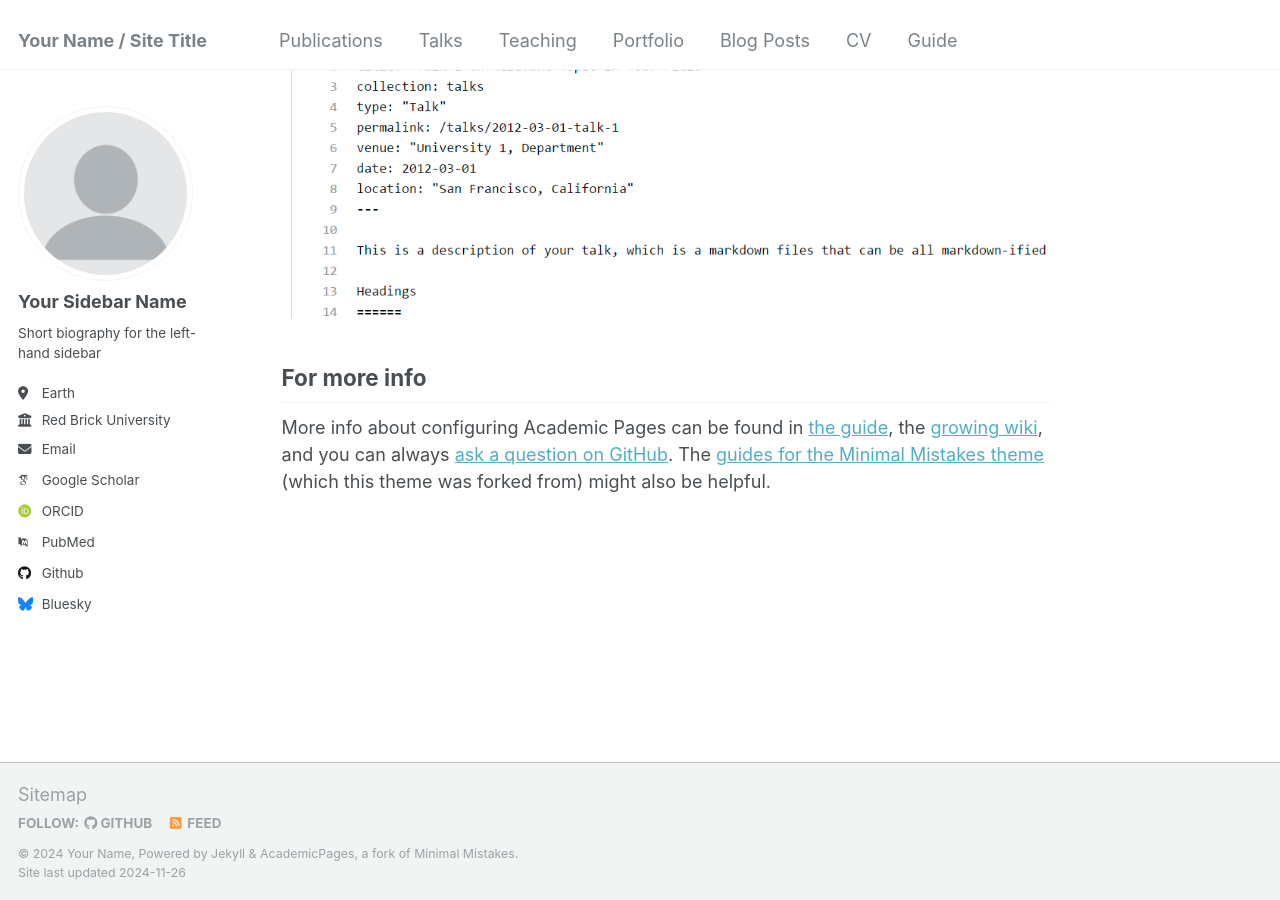
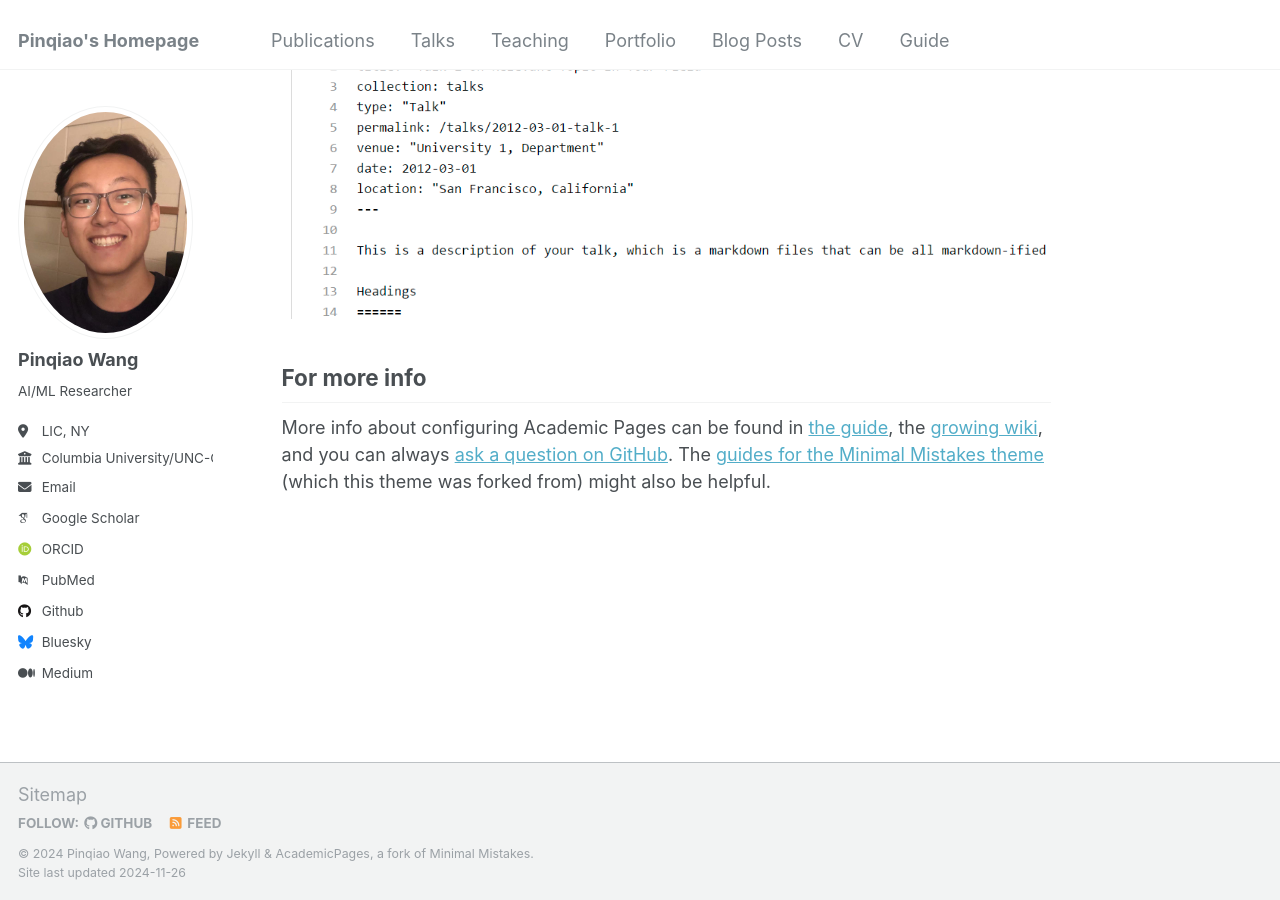
Before and after one commit to PinqiaoWang/PinqiaoWang.github.io, a Jekyll site: the page built from _pages/about.md, in a window 1280 px wide and 900 px high, scrolled down 2643 px. Built offline with Jekyll 4.4.1, drawn with Linux system fonts in a browser that asks for light colours; some web fonts are replaced.

Commit message:
Update _config.yml

```diff
--- a/_config.yml
+++ b/_config.yml
@@ -8,11 +8,11 @@
 
 # Basic Site Settings
 locale                   : "en-US"
-title                    : "Your Name / Site Title"
+title                    : "Pinqiao's Homepage"
 title_separator          : "-"
-name                     : &name "Your Name"
-description              : &description "personal description"
-url                      : https://academicpages.github.io # the base hostname & protocol for your site e.g. "https://[your GitHub username].github.io"
+name                     : &name "Pinqiao Wang"
+description              : &description "AI/ML Researcher"
+url                      : https://pinqiaowang.github.io # the base hostname & protocol for your site e.g. "https://[your GitHub username].github.io"
 baseurl                  : "" # the subpath of your site, e.g. "/blog"
 repository               : "academicpages/academicpages.github.io"
 
@@ -21,20 +21,20 @@ repository               : "academicpages/academicpages.github.io"
 #               Additional customization can be done by editing /_includes/author-profile.html
 author:
   # Biographic information
-  avatar           : "profile.png"
-  name             : "Your Sidebar Name"
+  avatar           : "profile.jpg"
+  name             : "Pinqiao Wang"
   pronouns         : # example: "she/her"
-  bio              : "Short biography for the left-hand sidebar"
-  location         : "Earth"
-  employer         : "Red Brick University"
+  bio              : "AI/ML Researcher"
+  location         : "LIC, NY"
+  employer         : "Columbia University/UNC-CH"
   uri              : # URL
-  email            : "none@example.org"
+  email            : "pw2594@columbia.edu"
 
   # Academic websites
   arxiv            : # URL - Update with the correct link to your profile
   googlescholar    : "https://scholar.google.com/citations?user=PS_CX0AAAAAJ"
   impactstory      : # URL
-  orcid            : "http://orcid.org/yourorcidurl"
+  orcid            : "http://orcid.org/0009-0000-4325-6389"
   semantic         : # URL
   pubmed           : "https://www.ncbi.nlm.nih.gov/pubmed/?term=john+snow"
   researchgate     : # URL
@@ -44,7 +44,7 @@ author:
   bitbucket        : # Username - Update with your username on the site
   codepen          : # Username
   dribbble         : # Username
-  github           : "academicpages"
+  github           : "PinqiaoWang"
   kaggle           : # Username
   stackoverflow    : # User number or user number and name (i.e., use "1" or "1/jeff-atwood")
 
@@ -60,7 +60,7 @@ author:
   lastfm           : # Username
   linkedin         : # Username
   mastodon         : # URL
-  medium           : # URL
+  medium           : https://medium.com/@pinqiao2001
   pinterest        : # Username
   soundcloud       : # Username
   steam            : # Username
```
